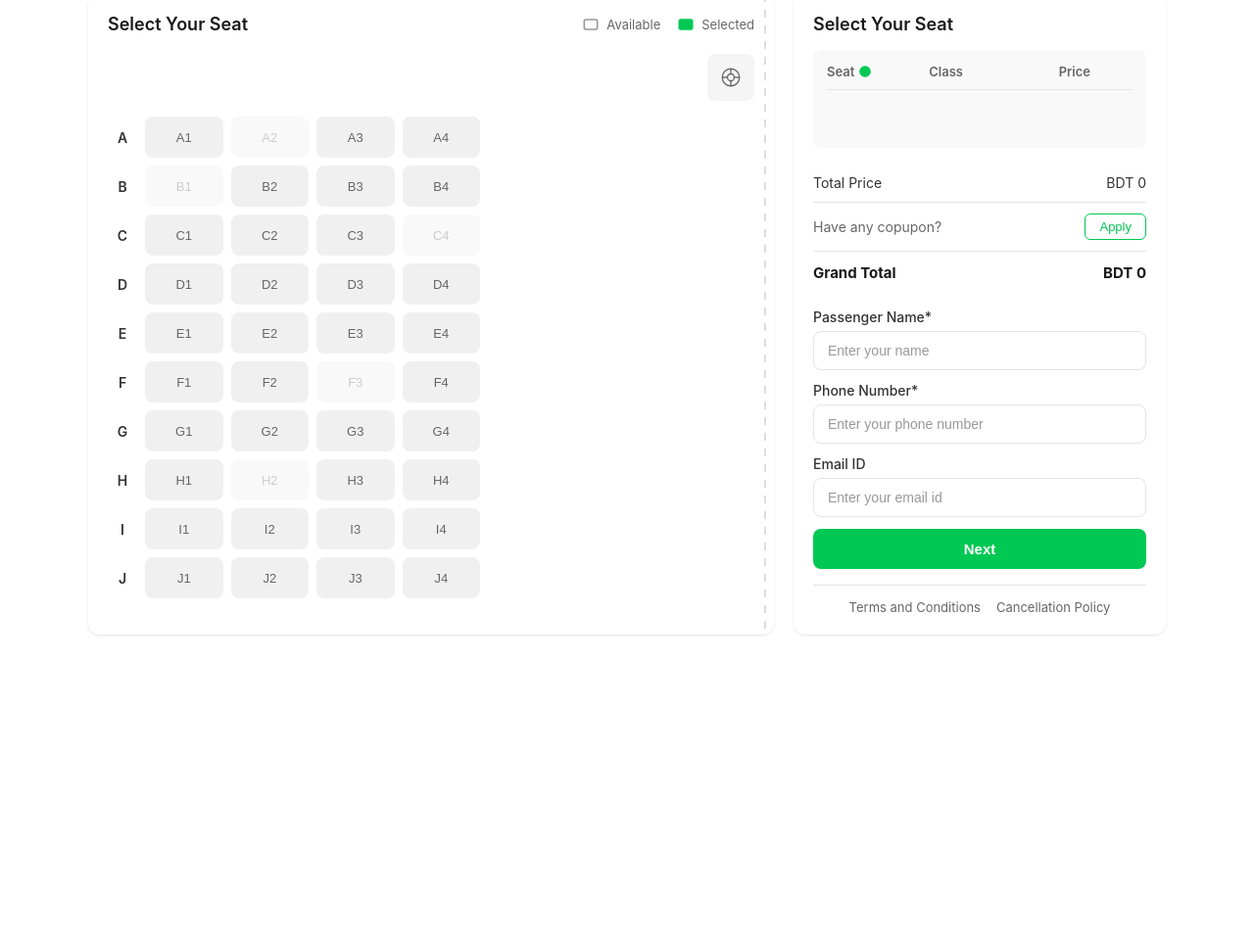
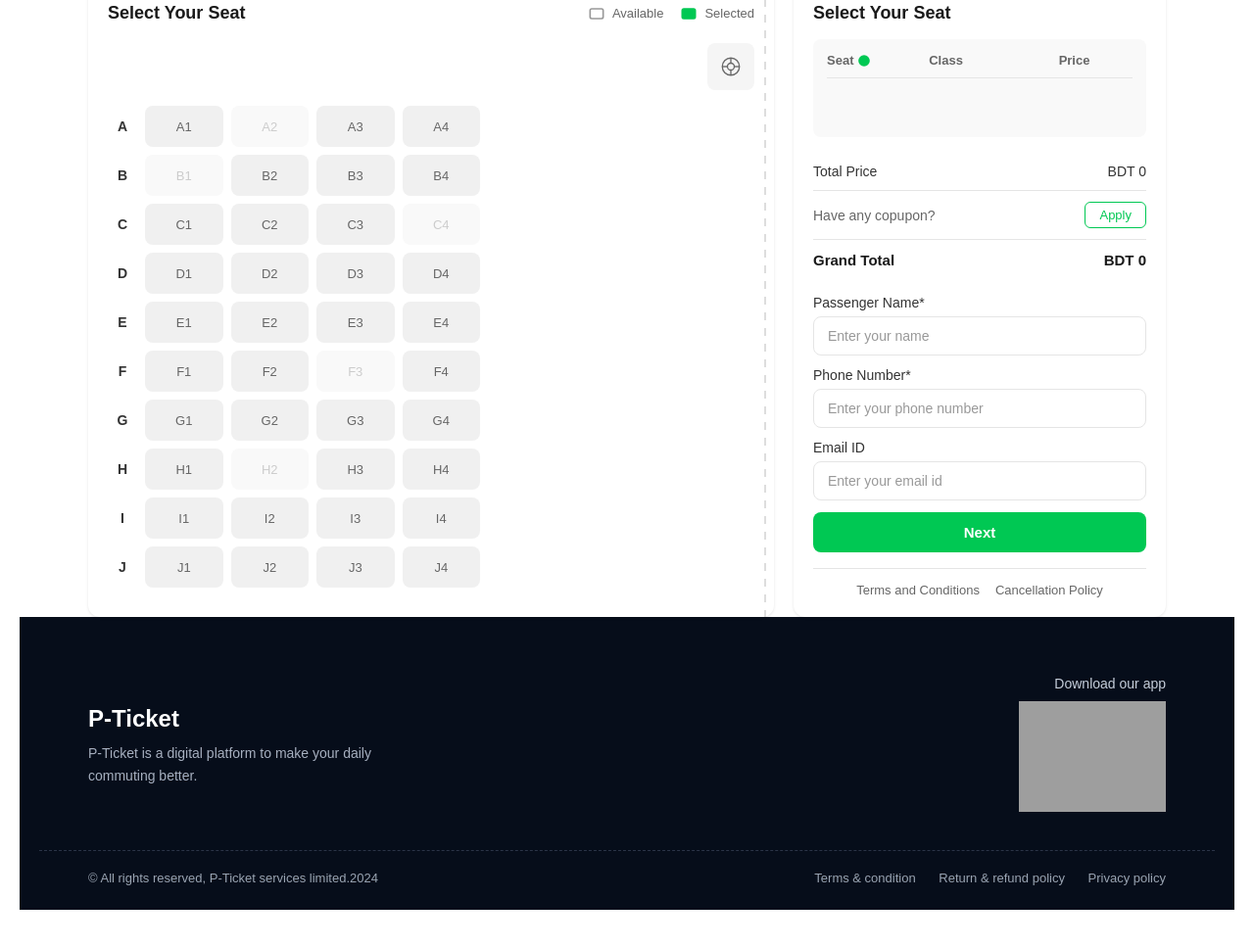
Before and after one commit to Raginaakhter/P-Ticket, a plain HTML site: page index.html in a window 1280 px wide. Shown: the part 1483-2450 px from the top of the page at 98% size. Before the commit the page ends 2181 px from the top, so only its background shows below. Drawn offline with Linux system fonts and the light colour scheme; grey boxes are pictures that could not be loaded.

Commit message:
footer added

```diff
--- a/index.html
+++ b/index.html
@@ -295,7 +295,35 @@
     </div>
 <!-- ........................................... -->
 
+<footer class="footer">
+    <div class="footer-container">
+        <div class="footer-left">
+            <h2>P-Ticket</h2>
+            <p>
+                P-Ticket is a digital platform to make your daily commuting better.
+            </p>
+        </div>
 
+        <div class="footer-right">
+            <p>Download our app</p>
+            <div class="store-btn">
+                <img src="https://upload.wikimedia.org/wikipedia/commons/7/78/Google_Play_Store_badge_EN.svg" alt="Google Play">
+            </div>
+        </div>
+    </div>
+
+    <div class="footer-divider"></div>
+
+    <div class="footer-bottom">
+        <p>© All rights reserved, P-Ticket services limited.2024</p>
+
+        <div class="footer-links">
+            <a href="#">Terms & condition</a>
+            <a href="#">Return & refund policy</a>
+            <a href="#">Privacy policy</a>
+        </div>
+    </div>
+</footer>
 
 
 
--- a/style.css
+++ b/style.css
@@ -1310,3 +1310,110 @@ body {
     }
 }
 /* ..................... */
+
+
+* {
+    margin: 0;
+    padding: 0;
+    box-sizing: border-box;
+    font-family: Arial, Helvetica, sans-serif;
+}
+
+.footer {
+    background: #0b1220;
+    color: #ffffff;
+}
+
+.footer {
+    background: #060d1a;
+    padding: 60px 20px 25px;
+}
+
+.footer-container {
+    max-width: 1100px;
+    margin: auto;
+    display: flex;
+    justify-content: space-between;
+    align-items: center;
+    gap: 30px;
+    flex-wrap: wrap;
+}
+
+.footer-left h2 {
+    font-size: 24px;
+    margin-bottom: 10px;
+    font-weight: 600;
+}
+
+.footer-left p {
+    color: #a7b0c0;
+    max-width: 350px;
+    line-height: 1.6;
+    font-size: 14px;
+}
+
+.footer-right {
+    text-align: right;
+}
+
+.footer-right p {
+    margin-bottom: 10px;
+    font-size: 14px;
+    color: #c6ceda;
+}
+
+.store-btn img {
+    width: 150px;
+    max-width: 100%;
+}
+
+.footer-divider {
+    border-top: 1px dashed #2b3447;
+    margin: 35px 0 20px;
+}
+
+.footer-bottom {
+    max-width: 1100px;
+    margin: auto;
+    display: flex;
+    justify-content: space-between;
+    align-items: center;
+    flex-wrap: wrap;
+    gap: 15px;
+    font-size: 13px;
+    color: #9aa4b2;
+}
+
+.footer-links a {
+    color: #9aa4b2;
+    text-decoration: none;
+    margin-left: 20px;
+}
+
+.footer-links a:hover {
+    color: #ffffff;
+}
+
+/* Responsive */
+@media (max-width: 768px) {
+
+    .footer-container {
+        flex-direction: column;
+        align-items: flex-start;
+        text-align: left;
+    }
+
+    .footer-right {
+        text-align: left;
+    }
+
+    .footer-bottom {
+        flex-direction: column;
+        align-items: flex-start;
+    }
+
+    .footer-links a {
+        margin-left: 0;
+        margin-right: 15px;
+    }
+}
```
